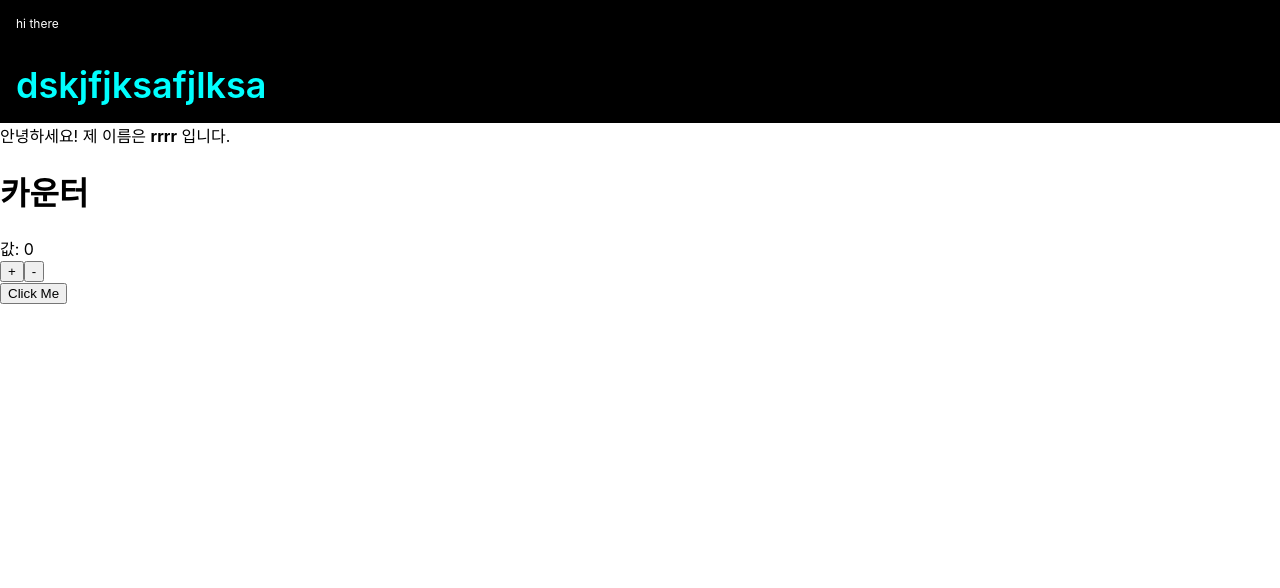
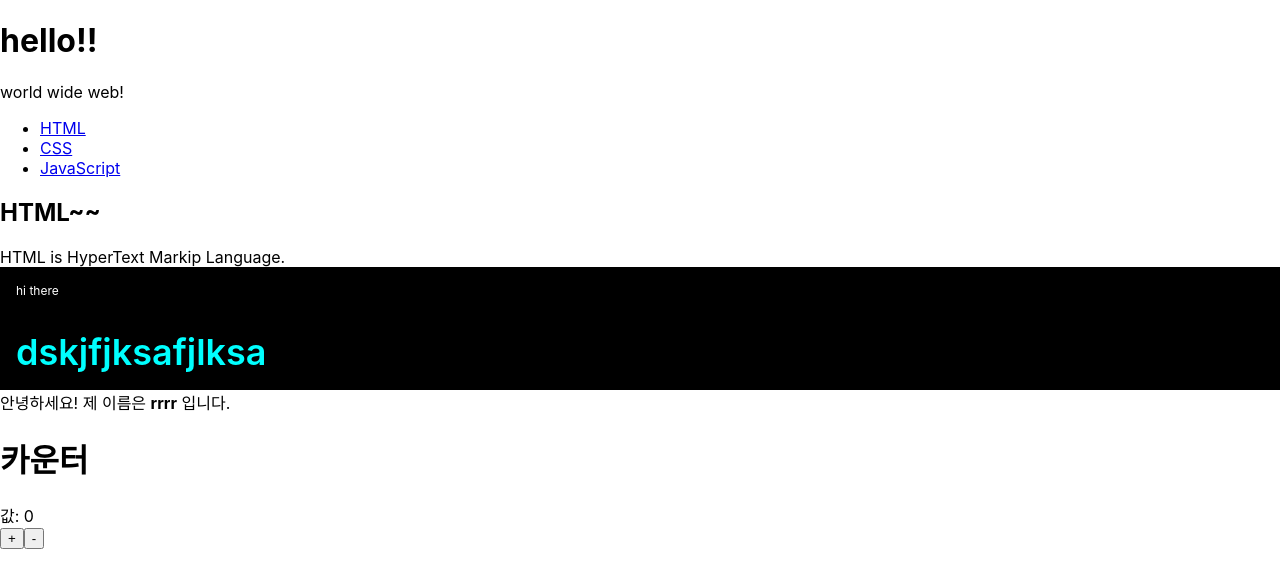
Before and after one commit to KWANGSIC/mireact, a React (Create React App) app: page / in a window 1280 px wide. Shown: the top 588 px of the page. Built offline with nearby package versions, Linux system fonts and the light colour scheme.

Commit message:
state, props exercise

```diff
--- a/src/App.js
+++ b/src/App.js
@@ -2,8 +2,54 @@ import React, {Component} from 'react';
 import './App.css';
 import MyName from './MyName';
 import Counter from './Counter';
+import App2 from './Subjeuct';
+
+class Toc extends Component {
+    render() {
+        var lists = [];
+        var data = this.props.data;
+        var i = 0;
+        while (i < data.length) {
+            lists.push(<li key={data[i].id}><a href={"/content/" + data[i].id}>{data[i].title}</a></li>);
+            i = i + 1;
+        }
+        return (
+            <nav>
+                <ul>
+                    {/*<li><a href="1.html">HTML</a></li>
+                <li><a href="2.html">CSS</a></li>
+                <li><a href="3.html">JavaScript</a></li>*/}
+                    {lists}
+                </ul>
+            </nav>
+        );
+    }
+}
+
+class Contents extends Component {
+    render() {
+        return (
+            <article>
+                <h2>{this.props.title}</h2>
+                HTML is HyperText Markip Language.
+            </article>
+        );
+    }
+}
 
 class App extends Component {
+    constructor(props) {
+        super(props);
+        this.state = {
+            subject: {title: 'hello!!', sub: "world wide web!"},
+            contents: [
+                {id: 1, title: 'HTML', desc: 'HTML is for information'},
+                {id: 2, title: 'CSS', desc: 'CSS is for design'},
+                {id: 3, title: 'JavaScript', desc: 'JavaScript is for interactive'}
+            ]
+        }
+    }
+
     render() {
         const style = {
             backgroundColor: 'black',
@@ -14,15 +60,18 @@ class App extends Component {
 
         return (
             <div>
+                <App2 title={this.state.subject.title} sub="world wide web!"/>
+                <Toc data={this.state.contents}/>
+                <Contents title="HTML~~"/>
                 <div style={style}>
                     hi there
                 </div>
                 <div className="reactClass">
                     dskjfjksafjlksa
                 </div>
-                <MyName name = "rrrr" />
+                <MyName name="rrrr"/>
 
-                <Counter />
+                <Counter/>
             </div>
         );
     }
--- a/src/Counter.js
+++ b/src/Counter.js
@@ -32,9 +32,6 @@ class Counter extends Component {
                     <button onClick={this.handleIncrease}>+</button>
                     <button onClick={this.handleDecrease}>-</button>
                 </div>
-                <div>
-                    <button onClick="alert('hello');">Click Me</button>
-                </div>
             </div>
         );
     }
--- /dev/null
+++ b/src/Subjeuct.js
@@ -0,0 +1,15 @@
+import React, {Component} from "react";
+import './App.css'
+
+class Subjeuct extends Component {
+    render() {
+        return (
+            <header>
+                <h1>{this.props.title}</h1>
+                {this.props.sub}
+            </header>
+
+        );
+    }
+}
+export default Subjeuct ;
```
Also changed, not shown: public/pure.html (added, +24 -0 lines).
